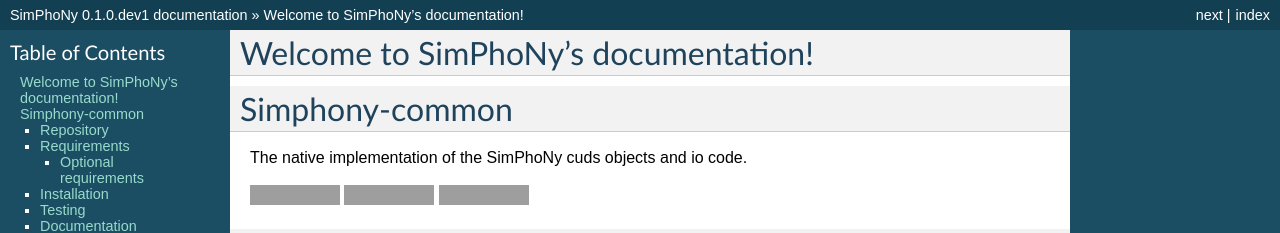
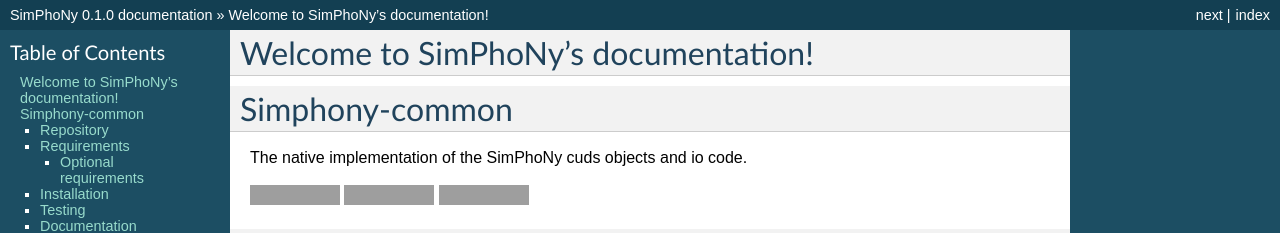
Before and after one commit to simphony/simphony-common, a Sphinx documentation site: the page built from doc/source/index.rst, in a window 1280 px wide and 900 px high. Shown: the top 233 px of the window. Built offline with Sphinx 7.4.7, drawn with Linux system fonts in a browser that asks for light colours; some of the changed text lies outside the part shown; grey boxes are pictures that could not be loaded.

Commit message:
Doc version

```diff
--- a/doc/source/conf.py
+++ b/doc/source/conf.py
@@ -87,7 +87,7 @@
 #
 version = '0.1.0'
 # The full version, including alpha/beta/rc tags.
-release = '0.1.0.dev1'
+release = '0.1.0'
 
 # The language for content autogenerated by Sphinx. Refer to documentation
 # for a list of supported languages.
```
